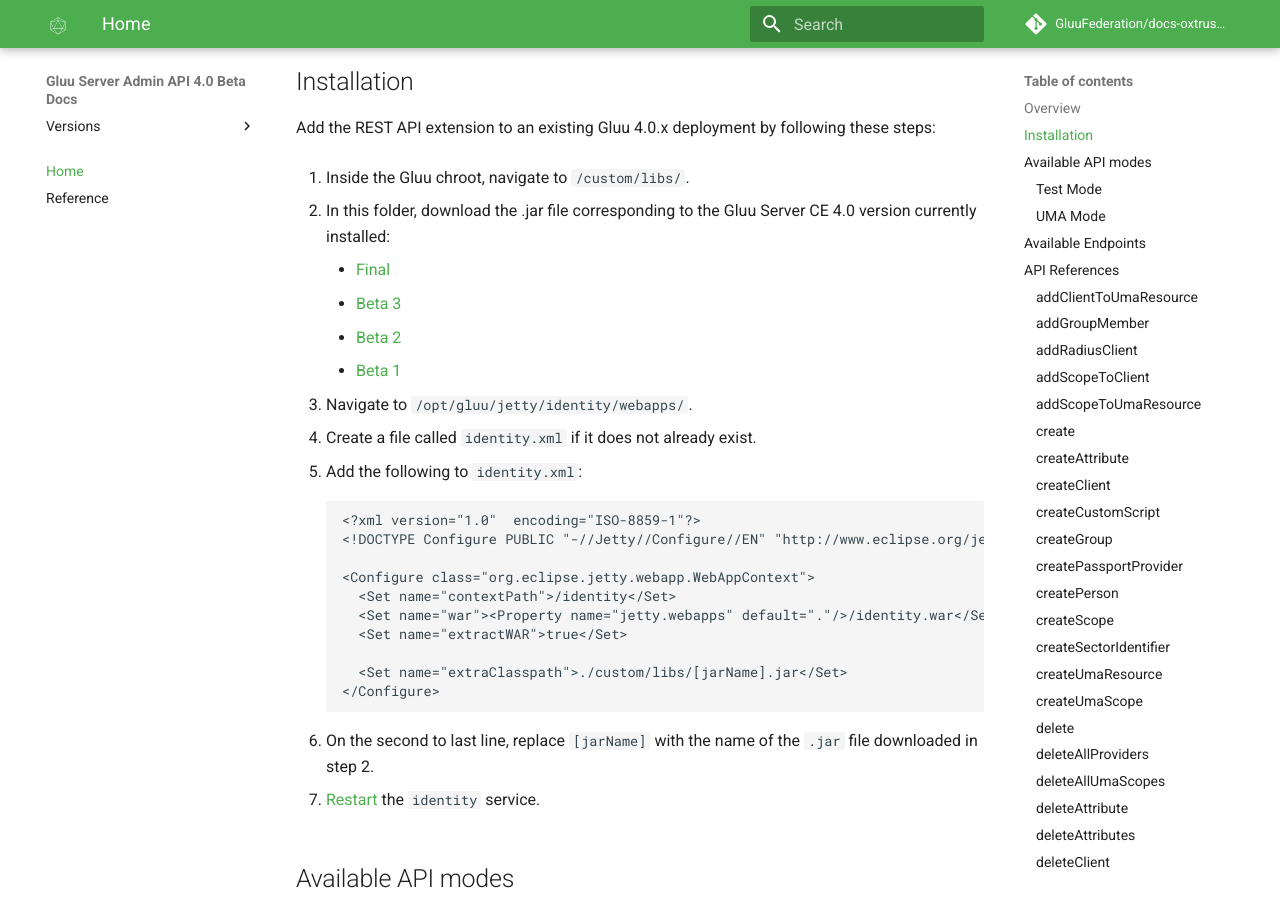
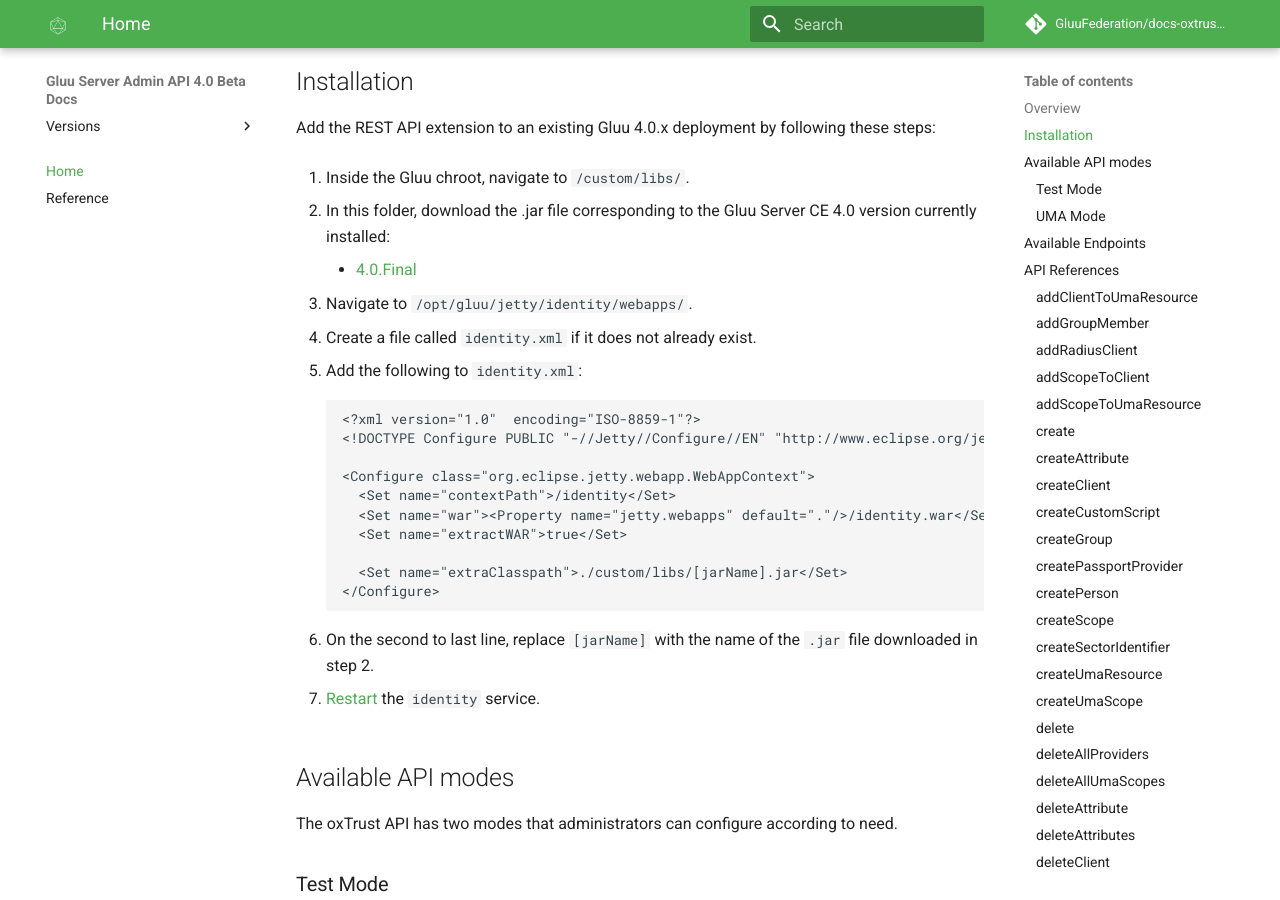
Before and after one commit to GluuFederation/docs-oxtrust-api-prod, an MkDocs documentation site: the page built from docs/source/index.md, in a window 1280 px wide and 900 px high, scrolled down 387 px. Built offline with MkDocs 1.6.1 and Material for MkDocs 9.7.7, drawn with Linux system fonts in a browser that asks for light colours; comment, search, counter and statistics services are not loaded.

Commit message:
fixed broken link
fixed broken link to download jar, removed link to beta versions.

```diff
--- a/docs/source/index.md
+++ b/docs/source/index.md
@@ -15,10 +15,7 @@ Add the REST API extension to an existing Gluu 4.0.x deployment by following the
 
 1. In this folder, download the .jar file corresponding to the Gluu Server CE 4.0 version currently installed:
 
-    - [Final](https://ox.gluu.org/maven/org/gluu/oxtrust-api-server/4.0.b3/oxtrust-api-server-4.0.Final.jar)
-    - [Beta 3](https://ox.gluu.org/maven/org/gluu/oxtrust-api-server/4.0.b3/oxtrust-api-server-4.0.b3.jar)
-    - [Beta 2](https://ox.gluu.org/maven/org/gluu/oxtrust-api-server/4.0.b2/oxtrust-api-server-4.0.b2.jar)
-    - [Beta 1](https://ox.gluu.org/maven/org/gluu/oxtrust-api-server/4.0.b1/oxtrust-api-server-4.0.b1.jar)
+    - [4.0.Final](https://ox.gluu.org/maven/org/gluu/oxtrust-api-server/4.0.Final/oxtrust-api-server-4.0.Final.jar)
 
 1. Navigate to `/opt/gluu/jetty/identity/webapps/`.
 
```
